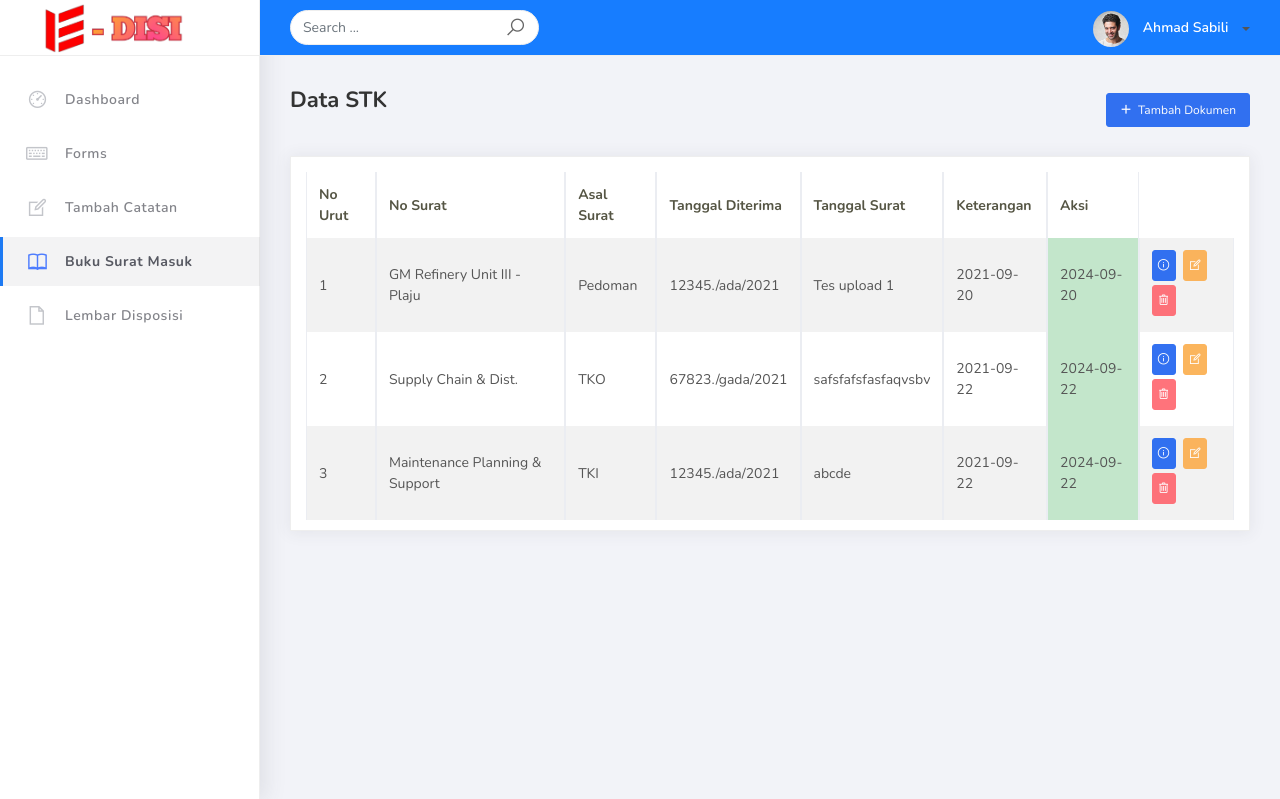
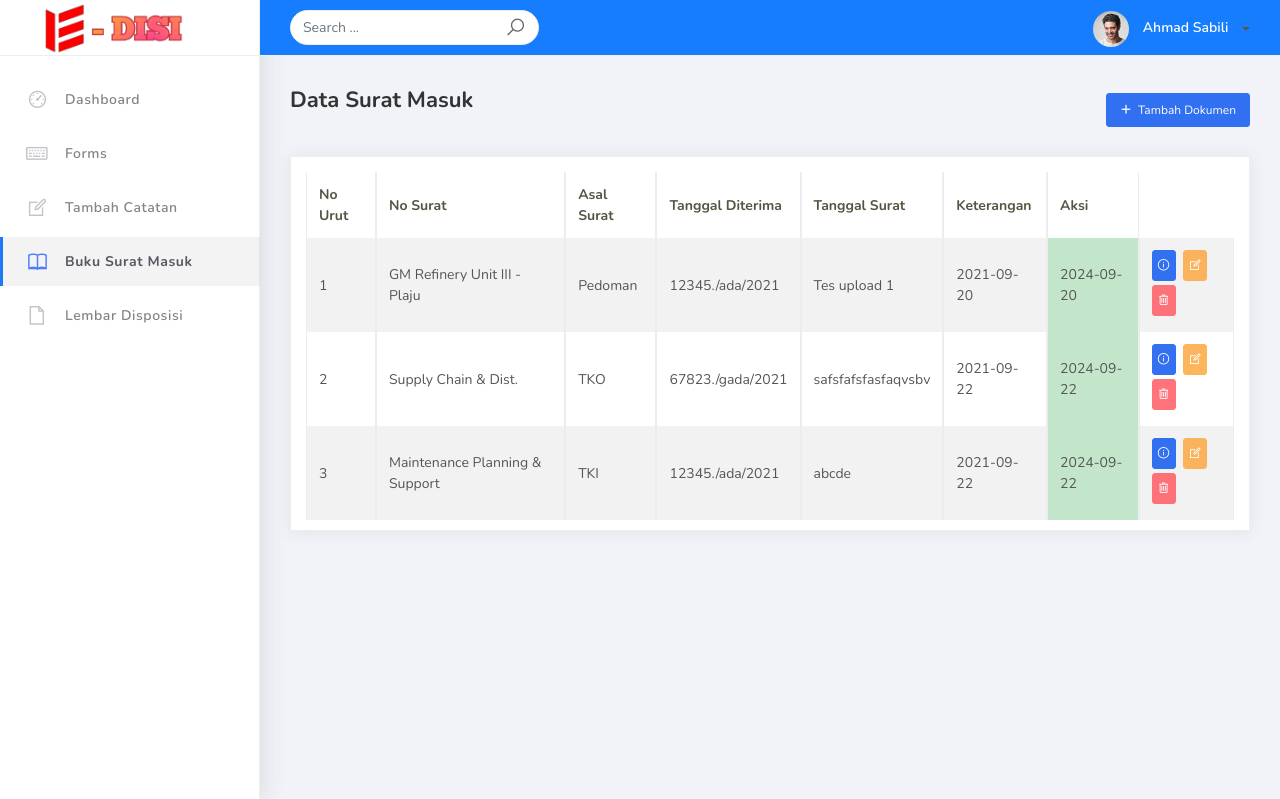
Before and after one commit to nataliasagita/kp, a PHP site: page /pages/admin/stk/data_stk.php in a window 1280 px wide. Shown: the top 799 px of the page. Run offline with PHP 8.4, Linux system fonts and the light colour scheme; data comes from the database, SQL or seed files in the repository; data that the repository does not hold is empty; some libraries are stand-ins or nearby versions.

Commit message:
Update data_stk.php

```diff
--- a/pages/admin/stk/data_stk.php
+++ b/pages/admin/stk/data_stk.php
@@ -131,7 +131,7 @@ include '../jumlah_data.php';
                 <div class="container-fluid">
                     <div class="row page-title">
                         <div class="col-md-6 col-8 align-self-center">
-                            <h4 class="page-title font-weight-bold">Data STK</h4>
+                            <h4 class="page-title font-weight-bold">Data Surat Masuk</h4>
                         </div>
                         <div class="col-md-6 col-4 align-self-center">
                             <a href="tambah.php" class="btn btn-sm pull-right btn-primary"><i class="la la-plus font-weight-bold"></i> &nbsp;Tambah Dokumen</a>
```
